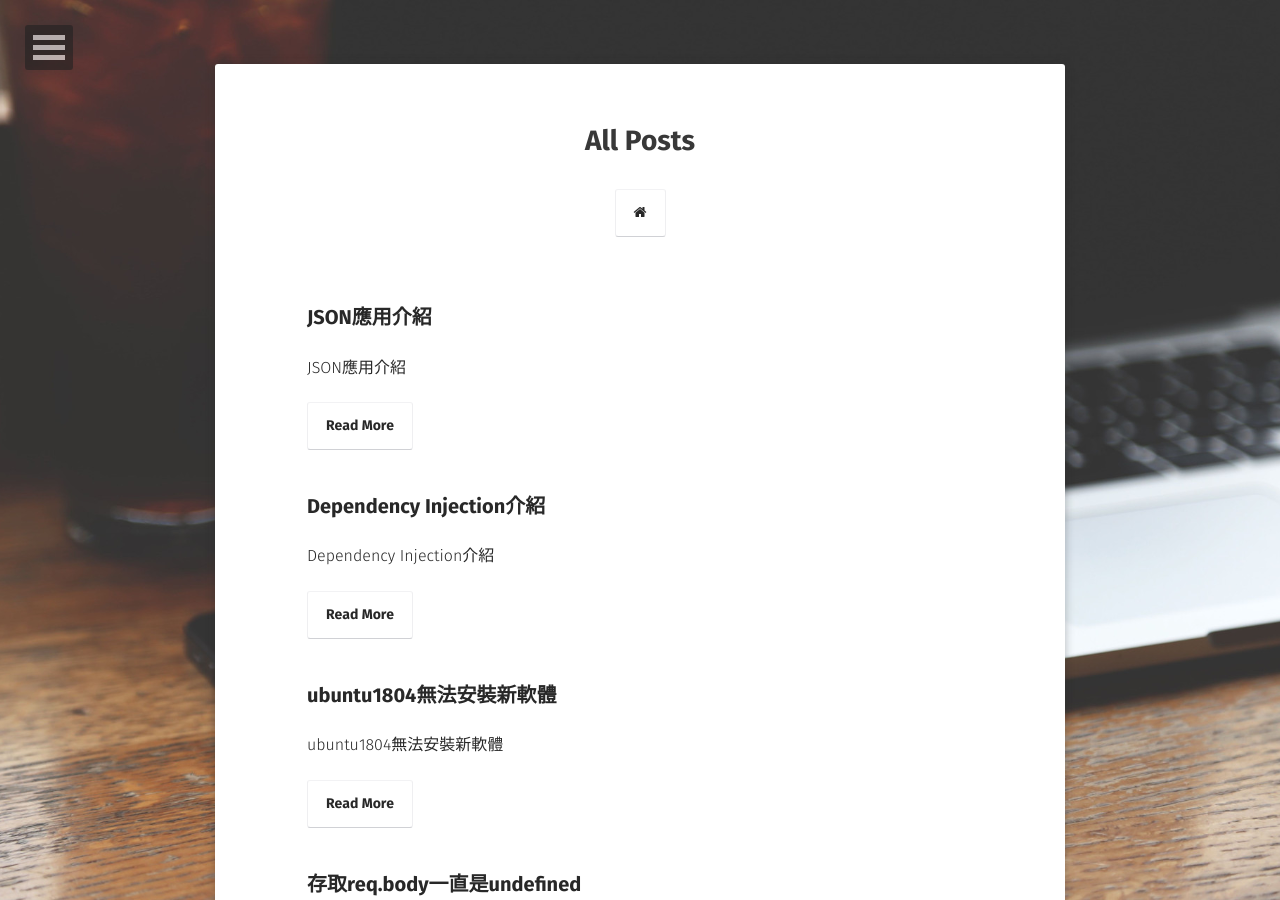
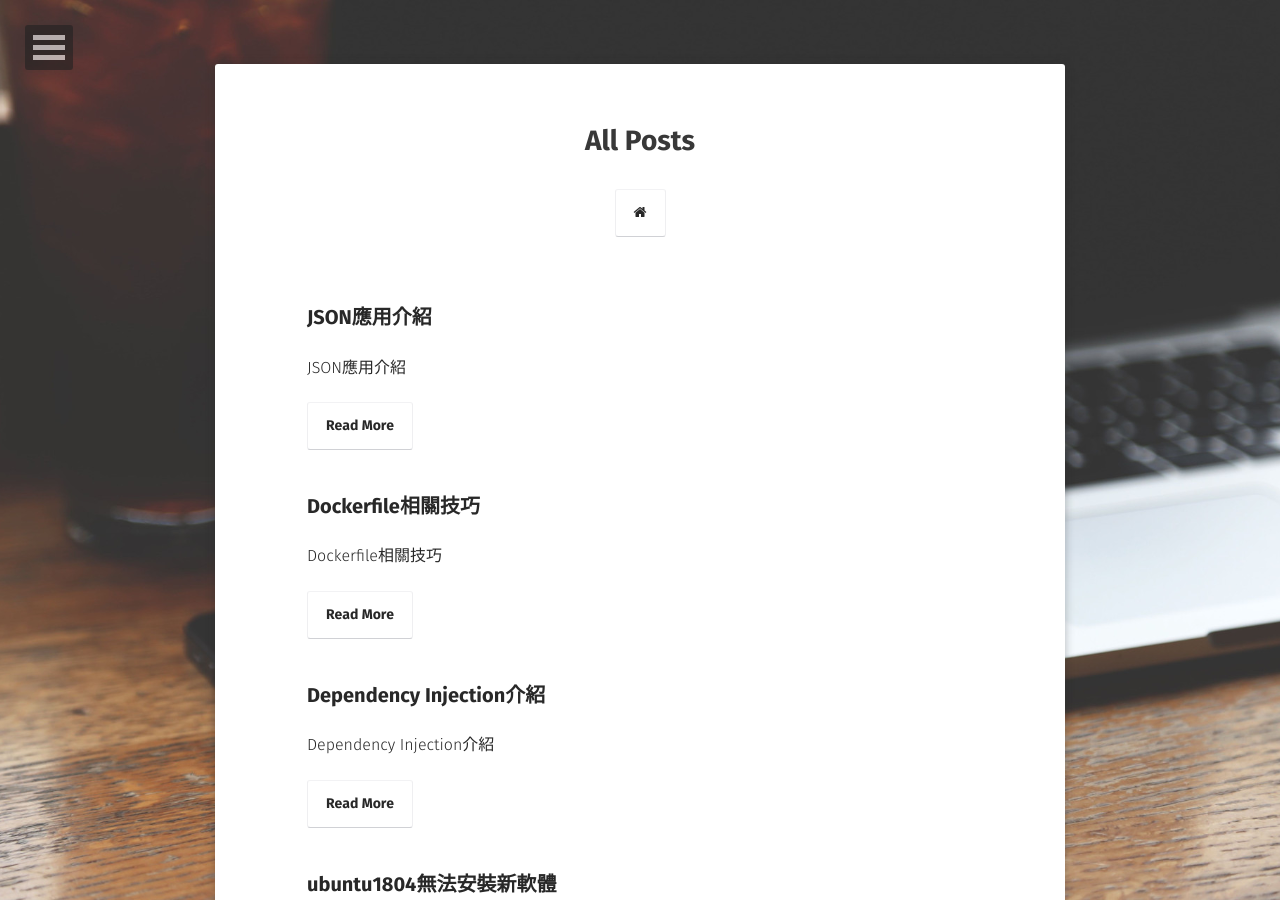
Before and after one commit to kisekitw/kisekitw.github.io, a Jekyll site: the page built from posts/index.md, in a window 1280 px wide and 900 px high. Built offline with Jekyll 4.4.1, drawn with Linux system fonts in a browser that asks for light colours; some web fonts are replaced.

Commit message:
modified di

```diff
--- /dev/null
+++ b/_posts/2019-05-16-Dockerfile相關技巧.md
@@ -0,0 +1,12 @@
+---
+layout: post
+title:  "Dockerfile相關技巧"
+date:   2019-05-16
+excerpt: "Dockerfile相關技巧"
+tag:
+- Dockerfile
+- Docker
+comments: false
+---
+
+[![Dependency Injection](https://github.com/kisekitw/kisekitw.github.io/blob/master/assets/img/1080516/json_first.png?raw=true)](https://www.slideshare.net/kisekitw/json-application)
```
Also changed, not shown: _posts/2019-05-16-Dependency Injection介紹.md (+3 -3 lines).
